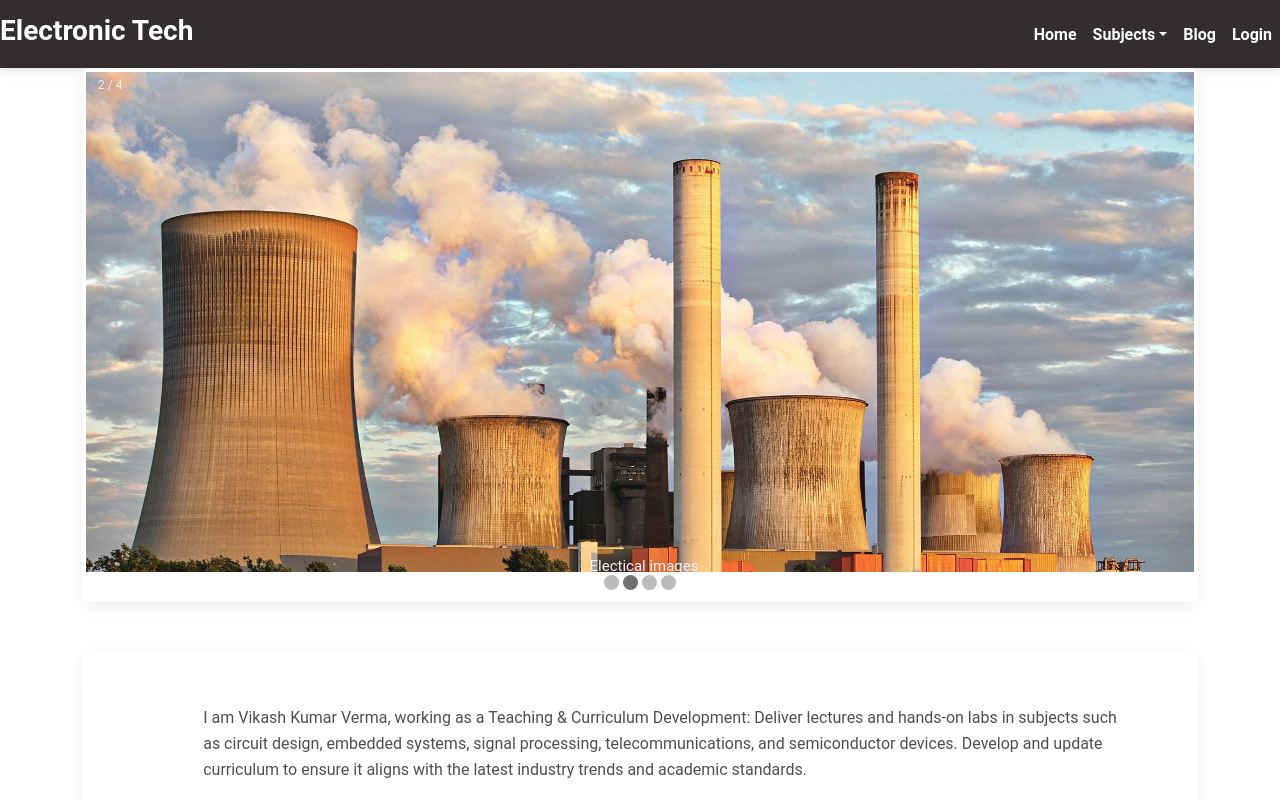
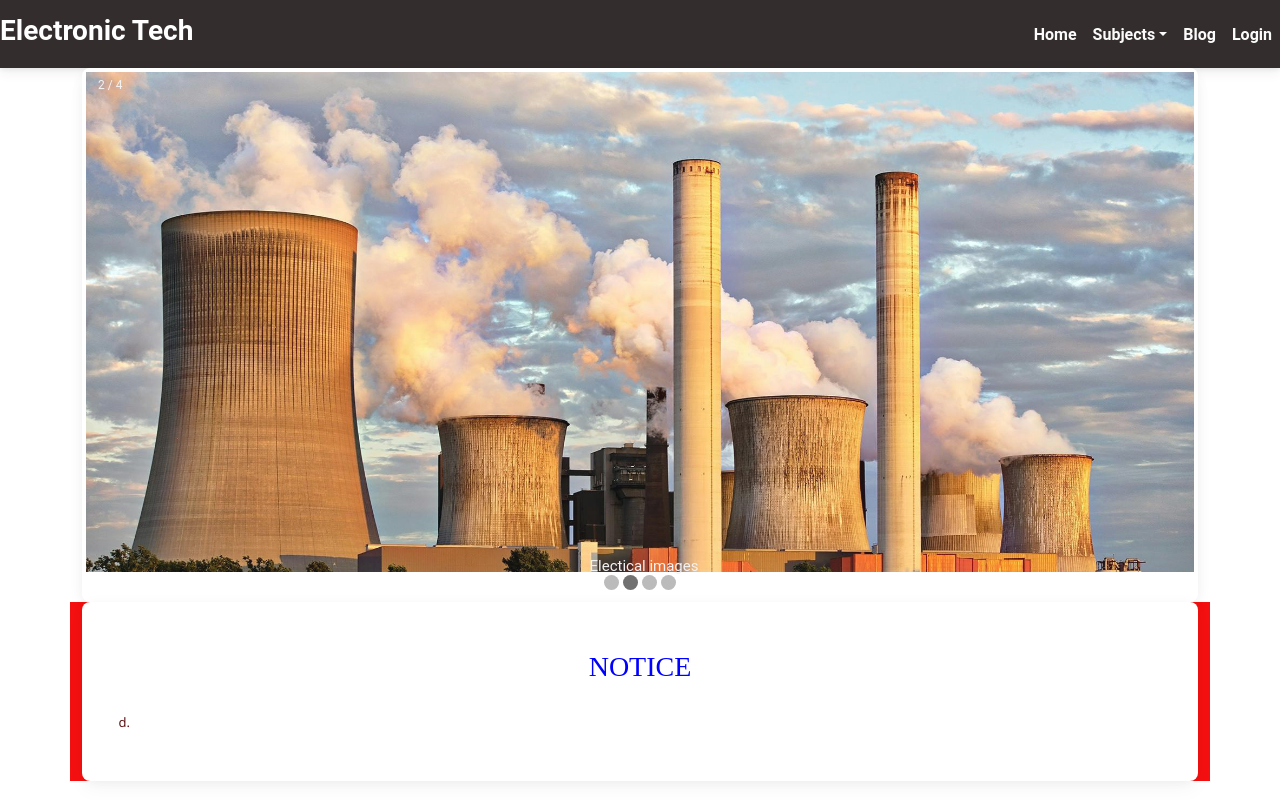
Before and after one commit to sanjay882530/blogger-vikash-ui-backend, a React (Vite) app: page / in a window 1280 px wide. Shown: the top 800 px of the page. Built offline with nearby package versions, Linux system fonts and the light colour scheme.

Commit message:
Added notice container

```diff
--- a/src/component/Home.jsx
+++ b/src/component/Home.jsx
@@ -2,11 +2,13 @@ import React from "react";
 import { MDBContainer, MDBRow, MDBCol, MDBCard } from "mdb-react-ui-kit";
 import ImageCard from "./ImageCard";
 import ImageSlide from "./ImageSlide";
+import Notice from "./Notice";
 import "./Home.css";
 function Home() {
   return (
     <div className="container-color">
       <ImageSlide />
+      <Notice />
       <ImageCard />
       <ImageCard />
       <MDBContainer className="my-5 ">
--- /dev/null
+++ b/src/component/Notice.css
@@ -0,0 +1,13 @@
+.cont-styles{
+    background-color: rgb(244, 16, 16);
+}
+.cont-styles h3{
+    color: blue;
+    text-align: center;
+    font-family: cursive;
+}
+.cont-styles marquee{
+    font-family: 'Segoe UI', Tahoma, Geneva, Verdana, sans-serif;
+    font-size: small;
+    color: rgb(93, 19, 23);
+}
--- /dev/null
+++ b/src/component/Notice.jsx
@@ -0,0 +1,22 @@
+import React from "react";
+import { MDBContainer, MDBRow, MDBCard } from "mdb-react-ui-kit";
+import "./Notice.css";
+function Notice() {
+  return (
+    <MDBContainer className="my-6 cont-styles">
+      <MDBCard className="p-5">
+        <MDBRow className="align-items-center">
+          <h3> NOTICE</h3>
+          <marquee direction="left">
+            The new electrical batch recently started.
+          </marquee>
+          <marquee direction="right">
+            This week, a circuit test will be conducted.
+          </marquee>
+        </MDBRow>
+      </MDBCard>
+    </MDBContainer>
+  );
+}
+
+export default Notice;
```
